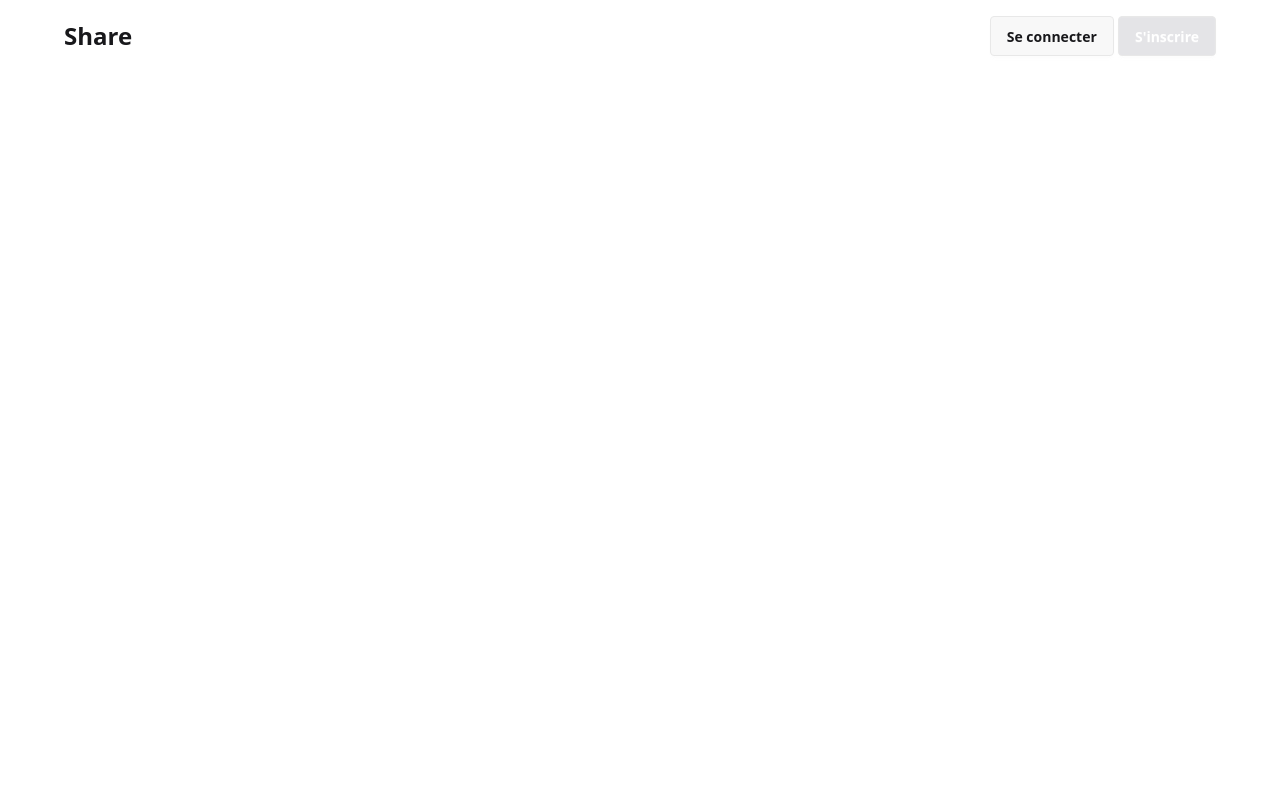
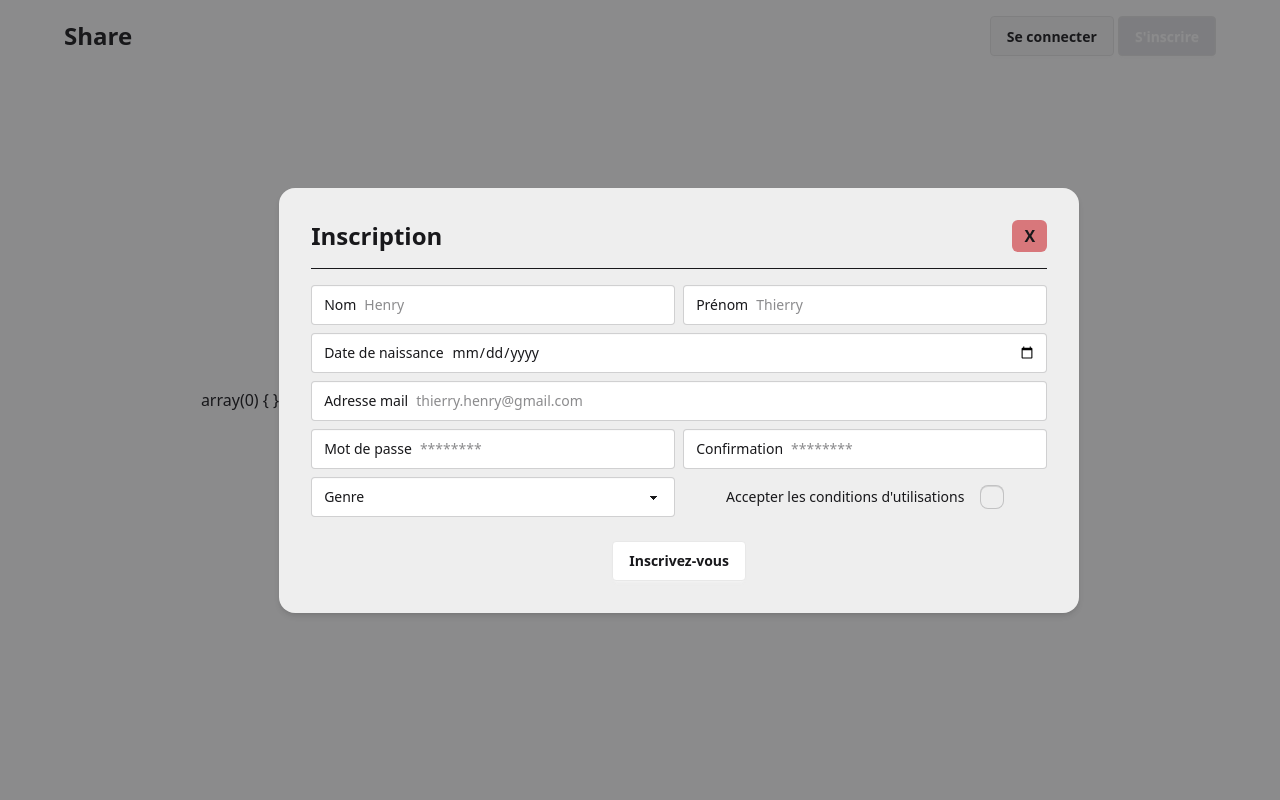
Before and after one commit to BarbierTheo/form_php7, a PHP site: page / in a window 1280 px wide. Run offline with PHP 8.4, Linux system fonts and the light colour scheme; style sheets or scripts are compiled from the project's sources.

Commit message:
vérification du contenu des inputs

```diff
--- a/index.php
+++ b/index.php
@@ -23,6 +23,11 @@
     <div class="w-screen h-screen hidden justify-center items-center bg-zinc-900/50 fixed" id="interface">
     </div>
 
+
+    <div class="w-screen h-screen flex justify-center items-center bg-zinc-900/50 fixed" id="interface">
+        <?php require_once 'inscription.php'; ?>
+    </div>
+
     <script src="./assets/js/script.js"></script>
 </body>
 
--- a/inscription.php
+++ b/inscription.php
@@ -1,3 +1,59 @@
+<?php
+$regexname = "/^[a-z ,.'-]+$/i";
+$errors = [];
+
+if ($_SERVER['REQUEST_METHOD'] == 'POST') {
+
+    var_dump($_POST);
+    if (isset($_POST['lastname'])) {
+        if (empty($_POST['lastname'])) {
+            $errors['lastname'] = "Rentrez un nom";
+        } else if (!preg_match($regexname, $_POST['lastname'])) {
+            $errors['lastname'] = "Caractères non valide";
+        }
+    }
+
+    if (isset($_POST['firstname'])) {
+        if (empty($_POST['firstname'])) {
+            $errors['firstname'] = "Rentrez un prénom";
+        } else if (!preg_match($regexname, $_POST['firstname'])) {
+            $errors['firstname'] = "Caractères non valide";
+        }
+    }
+
+    if (isset($_POST['birthdate'])) {
+        if (empty($_POST['birthdate'])) {
+            $errors['birthdate'] = "Rentrez votre date de naissance";
+        }
+    }
+
+    if (isset($_POST['mail'])) {
+        if (empty($_POST['mail'])) {
+            $errors['mail'] = "Rentrez votre adresse mail";
+        } else if (!filter_var($_POST['mail'], FILTER_VALIDATE_EMAIL)) {
+            $errors['mail'] = "Adresse mail invalide";
+        }
+    }
+
+    if (isset($_POST['password1'])) {
+        if (empty($_POST['password1'])) {
+            $errors['password1'] = "Rentrez votre mot de passe";
+        }
+    }
+
+    if (isset($_POST['password2'])) {
+        if (empty($_POST['password2'])) {
+            $errors['password2'] = "Confirmez votre mot de passe";
+        }
+    }
+
+}
+
+var_dump($errors);
+?>
+
+
+
 <div class="min-w-[90%] lg:min-w-[50rem] bg-base-300 rounded-2xl p-8 flex justify-center items-center shadow-md">
     <div class="flex flex-col w-full gap-4">
         <div class="flex items-center justify-between">
@@ -5,48 +61,53 @@
             <button href="" class="font-bold py-1 px-3 bg-red-700/50 rounded-md hover:bg-red-700/30 cursor-pointer" onclick="closeWindow()">X</button>
         </div>
         <hr class="w-full">
-        <form action="" class="flex flex-col flex-wrap justify-center gap-2" onsubmit="showConfirm()">
+        <form action="" method="post" class="flex flex-col flex-wrap justify-center gap-2" onsubmit="showConfirm()" novalidate>
             <div class="flex flex-col lg:flex-row gap-2">
 
-                <label class="input input-bordered flex items-center gap-2 w-full lg:w-[50%] form-control ">
+                <label class="input input-bordered flex items-center gap-2 w-full lg:w-[50%] form-control">
                     Nom
-                    <input type="text" class="" placeholder="Henry" required="required" />
+                    <input type="text" class="" placeholder="Henry" required name="lastname" value="<?= $_POST['lastname'] ?? "" ?>" />
 
-                    <span class="fieldset-label text-red-400/80 hidden">Incorrect</span>
+                    <span class="fieldset-label text-red-400/80"><?= $errors['lastname'] ?? "" ?></span>
                 </label>
 
                 <label class="input input-bordered flex items-center gap-2 w-full lg:w-[50%]">
                     Prénom
-                    <input type="text" class="" placeholder="Thierry" required="required" />
+                    <input type="text" class="" placeholder="Thierry" required name="firstname" value="<?= $_POST['firstname'] ?? "" ?>" />
 
+                    <span class="fieldset-label text-red-400/80"><?= $errors['firstname'] ?? "" ?></span>
                 </label>
             </div>
 
             <label class="input input-bordered flex items-center gap-2 w-full">
                 Date de naissance
-                <input type="date" id="birth" value="" max="" required="required" />
+                <input type="date" id="birth" value="" max="" required name="birthdate" value="<?= $_POST['birthdate'] ?? "" ?>" />
+                <span class="fieldset-label text-red-400/80"><?= $errors['birthdate'] ?? "" ?></span>
             </label>
 
             <label class="input input-bordered flex items-center gap-2 w-full">
                 Adresse mail
-                <input type="email" class="w-full" placeholder="thierry.henry@gmail.com" required="required" />
+                <input type="email" class="w-full" placeholder="thierry.henry@gmail.com" required name="mail" value="<?= $_POST['mail'] ?? "" ?>" />
+                <span class="fieldset-label text-red-400/80"><?= $errors['mail'] ?? "" ?></span>
             </label>
 
             <div class="flex flex-col lg:flex-row gap-2">
 
                 <label class="input input-bordered flex items-center gap-2 w-full lg:w-[50%]">
                     Mot de passe
-                    <input type="password" class="" placeholder="********" required="required" />
+                    <input type="password" class="" placeholder="********" required name="password1"/>
+                    <span class="fieldset-label text-red-400/80"><?= $errors['password1'] ?? "" ?></span>
                 </label>
 
                 <label class="input input-bordered flex items-center gap-2 w-full lg:w-[50%]">
                     Confirmation
-                    <input type="password" class="" placeholder="********" required="required" />
+                    <input type="password" class="" placeholder="********" required name="password2"/>
+                    <span class="fieldset-label text-red-400/80"><?= $errors['password2'] ?? "" ?></span>
                 </label>
             </div>
 
             <div class="flex flex-col lg:flex-row gap-2">
-                <select class="select w-full lg:w-[50%]" required="required">
+                <select class="select w-full lg:w-[50%]" required name="genre">
                     <option disabled selected>Genre</option>
                     <option>Homme</option>
                     <option>Femme</option>
@@ -56,7 +117,7 @@
 
                 <label class="text-sm flex items-center justify-center w-full lg:w-[50%] gap-4 mt-4 lg:mt-0">
                     Accepter les conditions d'utilisations
-                    <input type="checkbox" class="checkbox checkbox-md" required="required" />
+                    <input type="checkbox" class="checkbox checkbox-md" required />
                 </label>
             </div>
 
```
